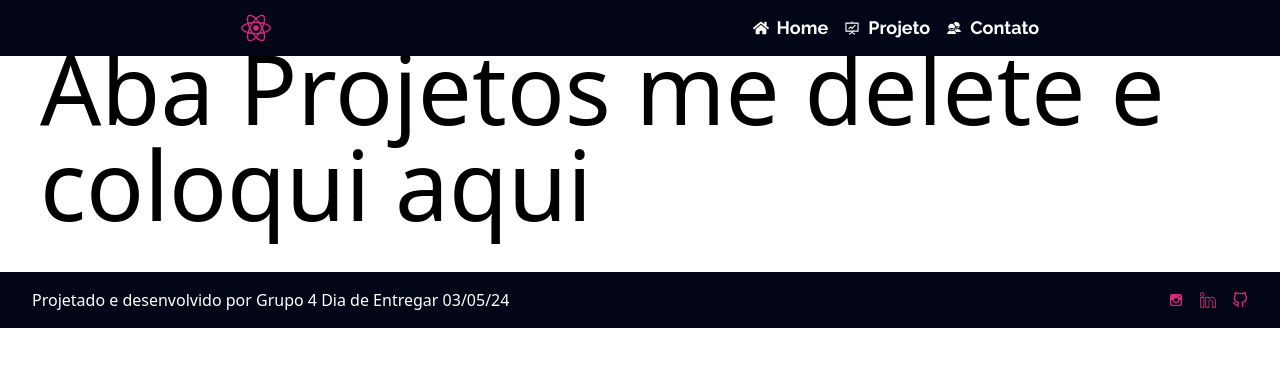
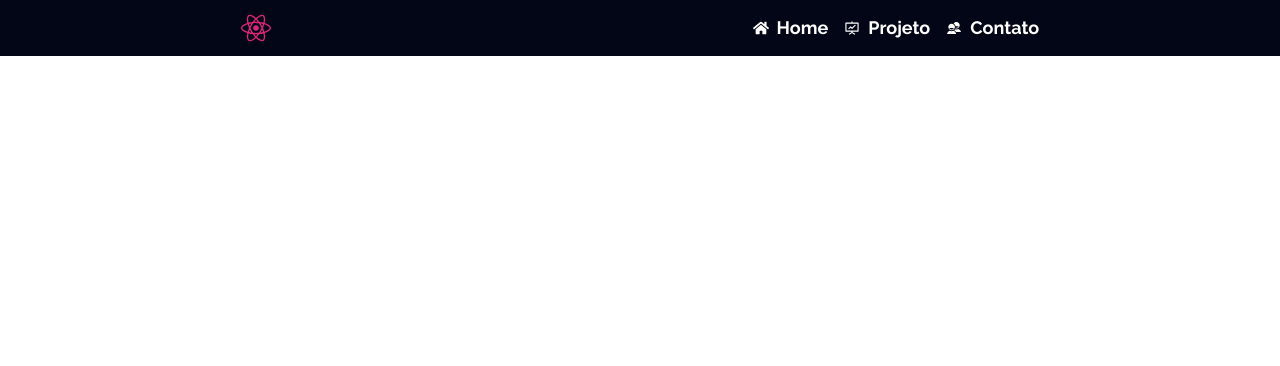
Before and after one commit to PedroHMellow/CP2-Web, a React (Vite) app in the folder CP2-Web/: page /Projetos in a window 1280 px wide. Shown: the top 366 px of the page. Built offline with nearby package versions, Linux system fonts and the light colour scheme.

Commit message:
subindo arquivo projeto

```diff
--- a/CP2-Web/src/pages/Projetos/Projetos.jsx
+++ b/CP2-Web/src/pages/Projetos/Projetos.jsx
@@ -4,7 +4,7 @@ function Projeto () {
     return (
         <>
             <Header />
-            <h1 className="text-8xl flex justify-center items-center p-10 py-10">Aba Projetos me delete e coloqui aqui</h1>
+
             <Footer />
         </>
     )
```
